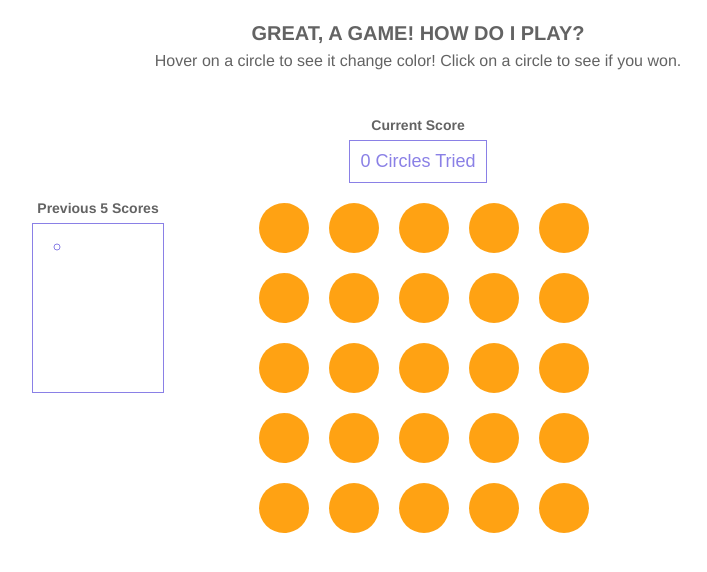
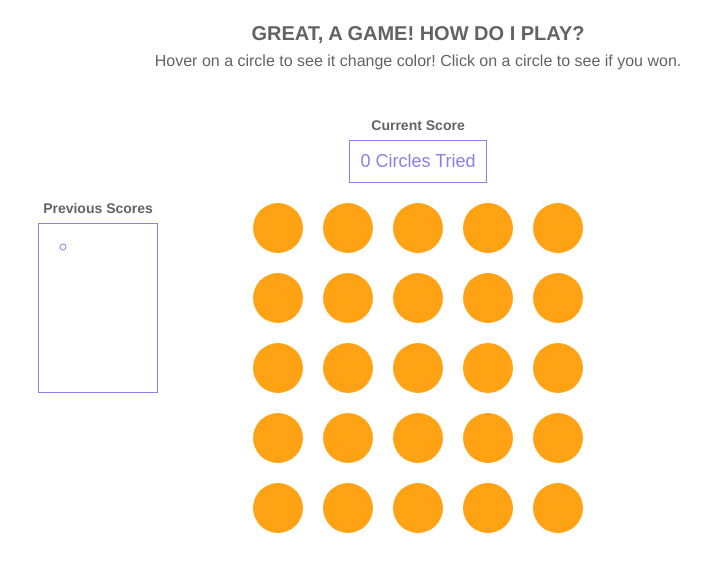
Before and after one commit to symjac/Animation-Game, a plain HTML site: page index.html in a window 1280 px wide. Shown: the whole page, without its empty margins (222-929 px from the left). Drawn offline with Linux system fonts and the light colour scheme.

Commit message:
Minor update to subtitle from Previous 5 Scores to Previous Scores.

```diff
--- a/index.html
+++ b/index.html
@@ -33,7 +33,7 @@
 
 <div class="justify-center">
   <div class ="previous-scores">
-    <p class ="subtitle">Previous 5 Scores</p>
+    <p class ="subtitle">Previous Scores</p>
     <ul class="score-list">
       <li class="list-placeholder"> </li>
     </ul>
```
